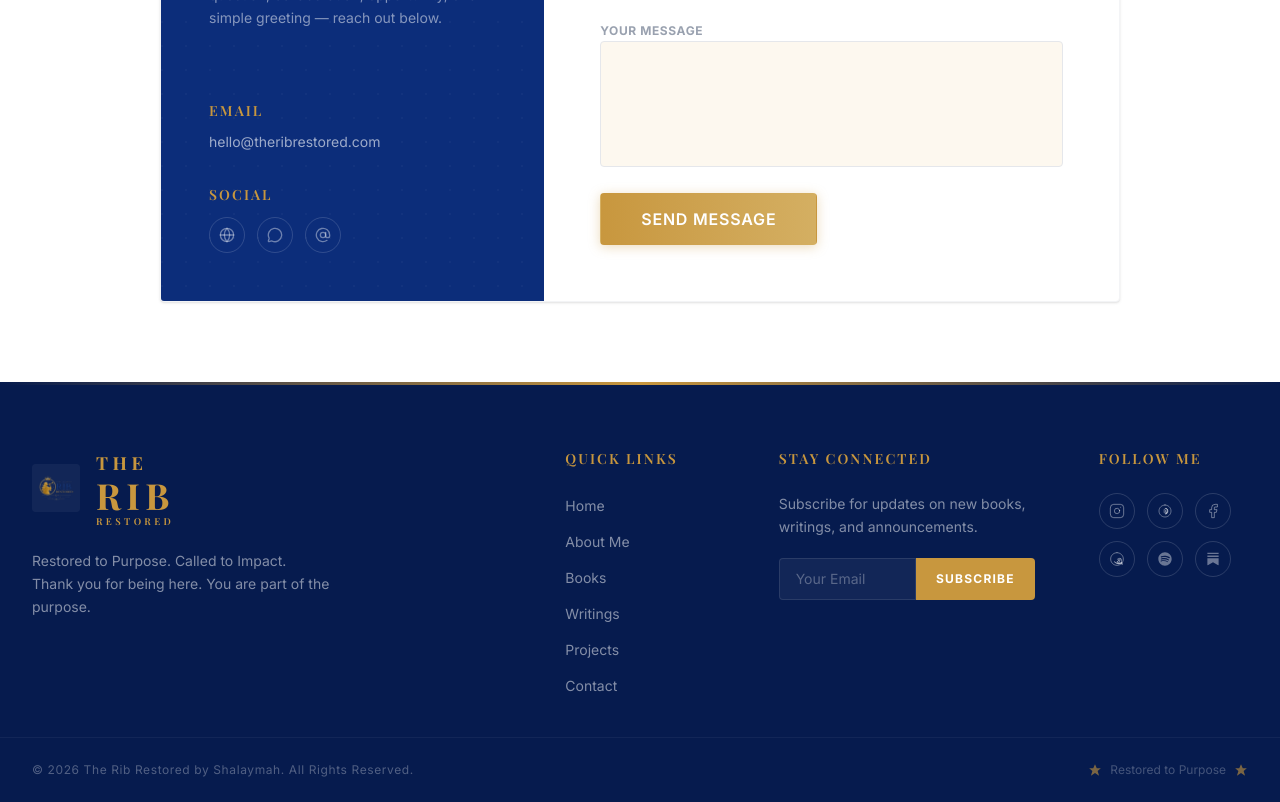
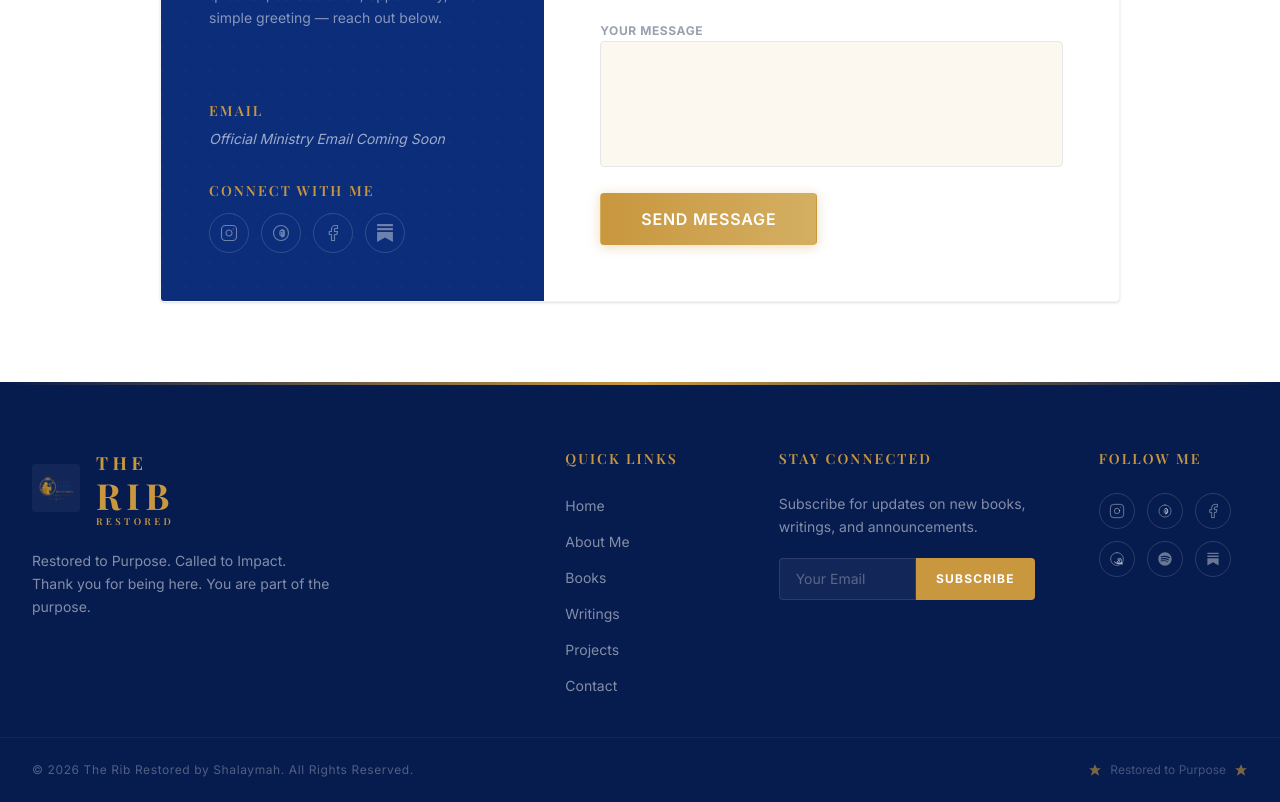
Before and after one commit to vhamb001/The-Rib-Restored, a Next.js app: page /contact in a window 1280 px wide. Shown: the part 820-1622 px from the top of the page. Built offline with nearby package versions, Linux system fonts and the light colour scheme; a web font is replaced by a local one.

Commit message:
feat: update contact page social links and email placeholder

```diff
--- a/src/app/contact/page.tsx
+++ b/src/app/contact/page.tsx
@@ -39,16 +39,30 @@ export default function ContactPage() {
                   <div className="mt-auto space-y-6 sm:space-y-8">
                     <div>
                       <h4 className="font-heading text-sm tracking-[0.15em] text-[var(--color-gold)] uppercase font-semibold mb-2">Email</h4>
-                      <a href="mailto:hello@theribrestored.com" className="text-white/60 text-sm hover:text-[var(--color-gold)] transition-colors duration-300 break-all">
-                        hello@theribrestored.com
-                      </a>
+                      <p className="text-white/60 text-sm italic">
+                        Official Ministry Email Coming Soon
+                      </p>
                     </div>
                     <div>
-                      <h4 className="font-heading text-sm tracking-[0.15em] text-[var(--color-gold)] uppercase font-semibold mb-3">Social</h4>
-                      <div className="flex gap-3">
-                        {[Globe, MessageCircle, AtSign].map((Icon, i) => (
-                          <a key={i} href="#" className="w-9 h-9 rounded-full border border-white/15 flex items-center justify-center text-white/40 hover:border-[var(--color-gold)] hover:text-[var(--color-gold)] hover:bg-white/5 transition-all duration-300">
-                            <Icon className="w-4 h-4" />
+                      <h4 className="font-heading text-sm tracking-[0.15em] text-[var(--color-gold)] uppercase font-semibold mb-3">Connect With Me</h4>
+                      <div className="flex flex-wrap gap-3">
+                        {[
+                          { label: "Instagram", url: "https://instagram.com/the.rib.restored", path: "M16 11.37A4 4 0 1 1 12.63 8 4 4 0 0 1 16 11.37zM17.5 6.5h.01M2 7a5 5 0 0 1 5-5h10a5 5 0 0 1 5 5v10a5 5 0 0 1-5 5H7a5 5 0 0 1-5-5z" },
+                          { label: "Threads", url: "https://www.threads.net/@the.rib.restored", path: "M12 2C6.47 2 2 6.47 2 12s4.47 10 10 10 10-4.47 10-10S17.53 2 12 2zm3 13.5c-1.5 0-2.5-1-2.5-2.5V11h1v2c0 1 .5 1.5 1.5 1.5s1.5-.5 1.5-1.5v-2c0-2-1-3-3-3s-3 1-3 3v2.5c0 1.5 1 2.5 2.5 2.5 1.5 0 2.5-1 2.5-2.5V11c0-1.5-1-2.5-2.5-2.5V7.5c2 0 3.5 1.5 3.5 3.5v2.5c0 2-1.5 3.5-3.5 3.5z" },
+                          { label: "Facebook", url: "https://www.facebook.com/profile.php?id=61579278413766", path: "M18 2h-3a5 5 0 0 0-5 5v3H7v4h3v8h4v-8h3l1-4h-4V7a1 1 0 0 1 1-1h3z" },
+                          { label: "Substack", url: "https://intentionallistening1.substack.com", path: "M22.539 8.242H1.46V5.406h21.08v2.836zM1.46 10.812V24L12 18.11 22.54 24V10.812H1.46zM22.54 0H1.46v2.836h21.08V0z" }
+                        ].map(({ label, url, path }) => (
+                          <a
+                            key={label}
+                            href={url}
+                            target="_blank"
+                            rel="noopener noreferrer"
+                            className="w-10 h-10 rounded-full border border-white/15 flex items-center justify-center text-white/40 hover:border-[var(--color-gold)] hover:text-[var(--color-gold)] hover:bg-white/5 transition-all duration-300"
+                            aria-label={label}
+                          >
+                            <svg width="18" height="18" viewBox="0 0 24 24" fill={label === "Substack" ? "currentColor" : "none"} stroke={label === "Substack" ? "none" : "currentColor"} strokeWidth="1.5" strokeLinecap="round" strokeLinejoin="round">
+                              <path d={path} />
+                            </svg>
                           </a>
                         ))}
                       </div>
```
